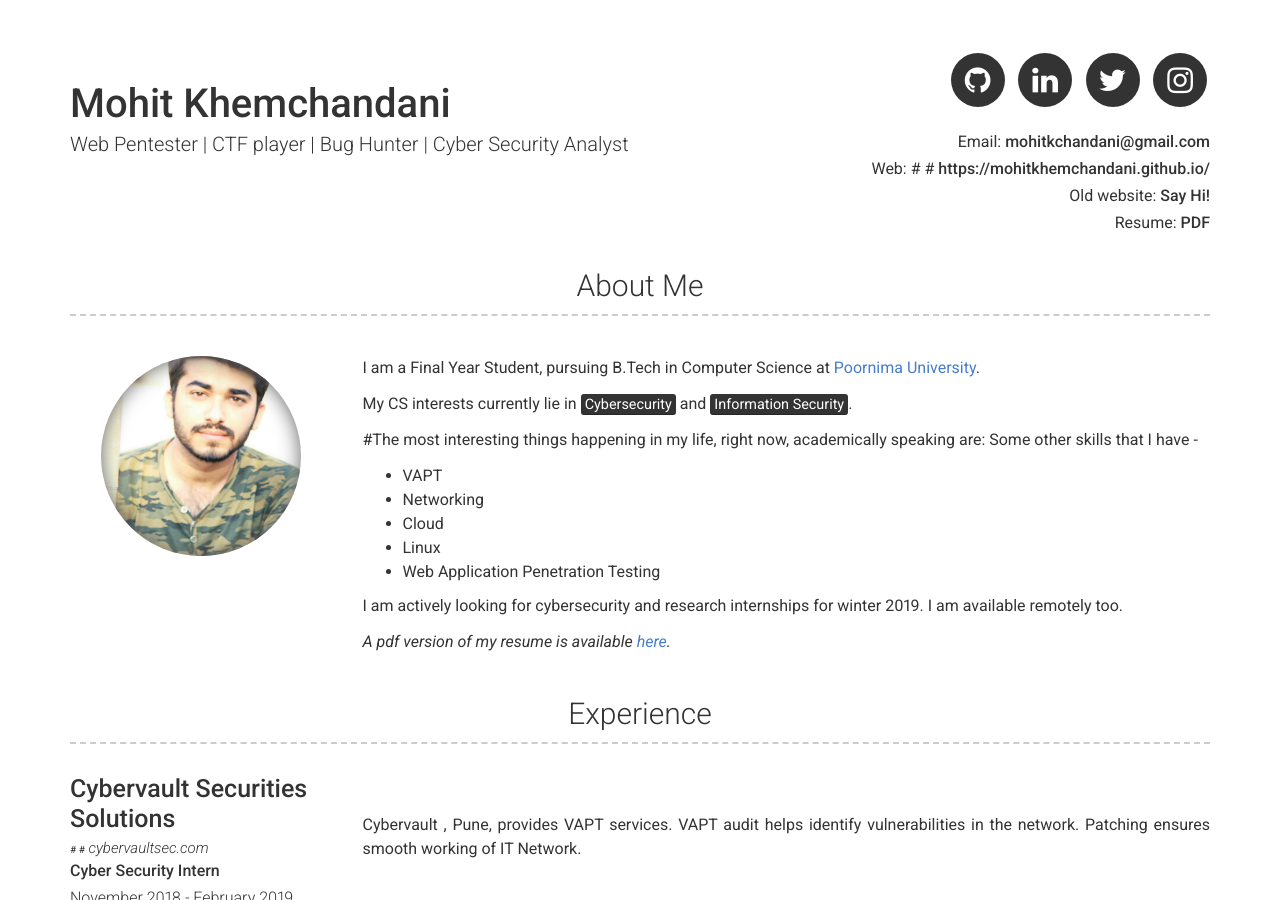
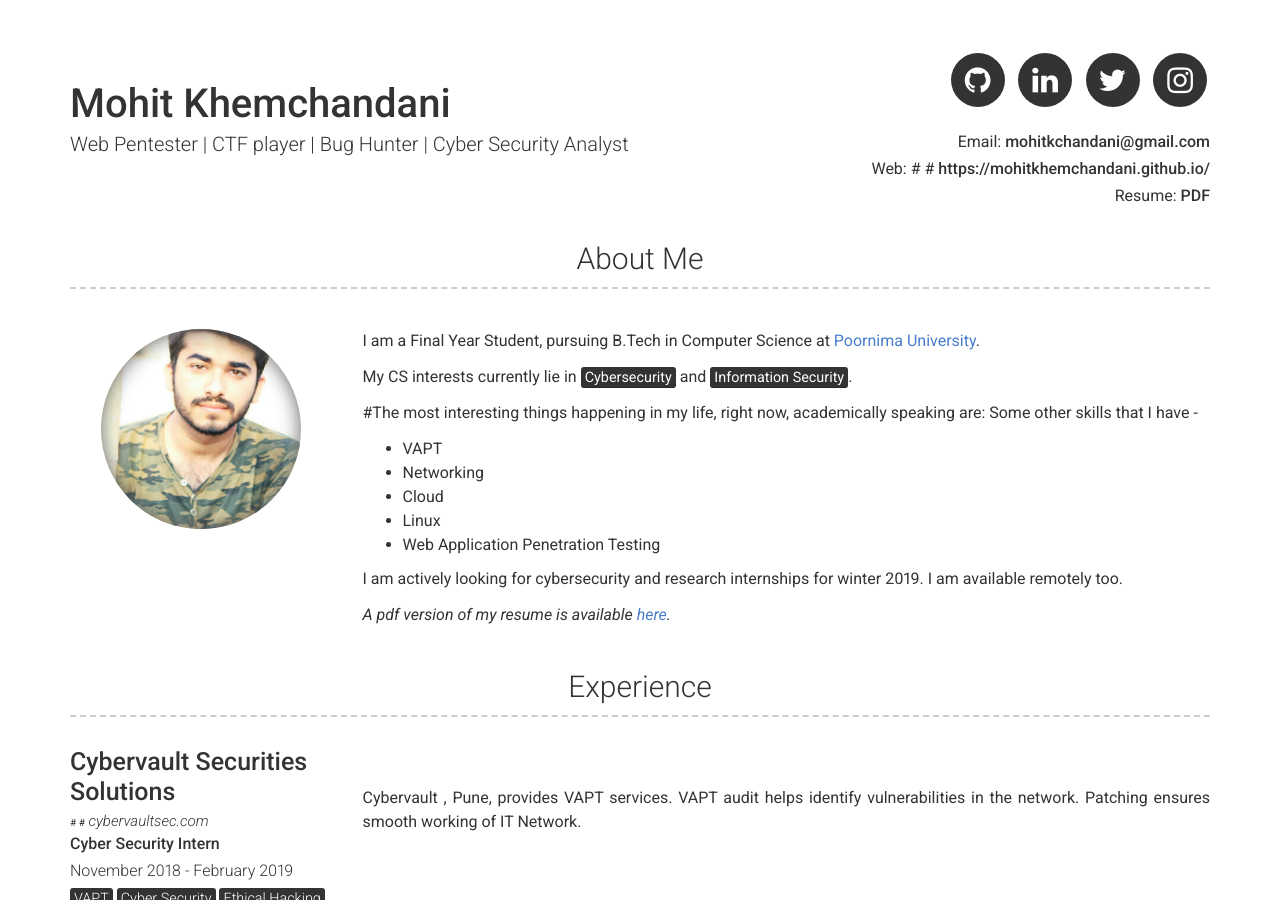
Before and after one commit to mohitkhemchandani/mohitkhemchandani.github.io, a Jekyll site: the page built from index.md, in a window 1280 px wide and 900 px high. Built offline with Jekyll 4.4.1, drawn with Linux system fonts in a browser that asks for light colours.

Commit message:
Update header.html

```diff
--- a/_includes/header.html
+++ b/_includes/header.html
@@ -69,9 +69,6 @@
         <p>
           Web: {% include a.html href=site.website %}{{ site.website | escape }}</a>
         </p>
-        <p>
-          Old website: <a href="assets/intro/index.html" target="_blank">Say Hi!</a>
-        </p>
       {%- endif -%}
       {%- if site.resume -%}
         <p>
```
